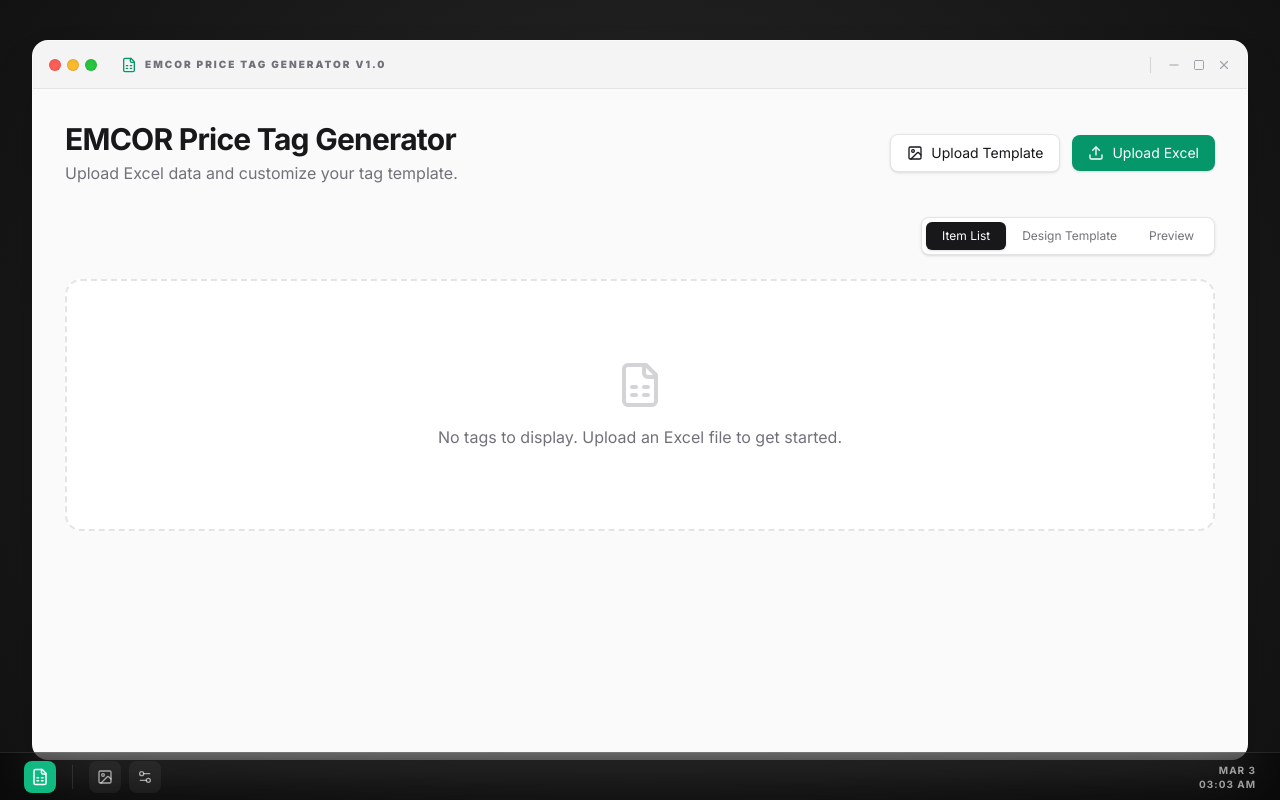
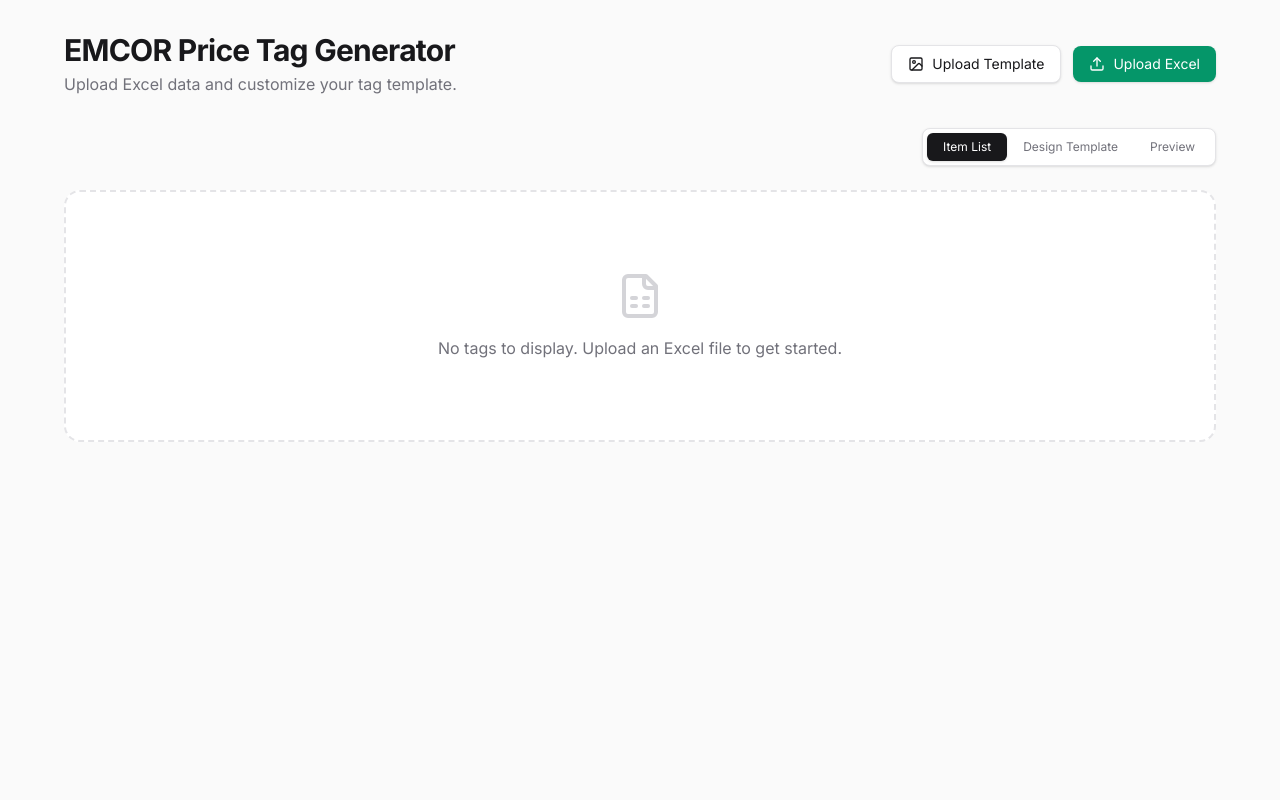
Before and after one commit to CJ-2025/emem, a React (Vite) app: page / in a window 1280 px wide. Built offline with nearby package versions, Linux system fonts and the light colour scheme.

Commit message:
feat: Refactor App component for print optimization
Removes unnecessary styling and container elements that interfere with print rendering. This ensures the price tags are generated correctly on A4 sheets.

```diff
--- a/src/App.tsx
+++ b/src/App.tsx
@@ -515,41 +515,14 @@
   const selectedField = fieldConfigs.find(f => f.id === selectedFieldId);
 
   return (
-    <div className="min-h-screen bg-[#121212] bg-[radial-gradient(circle_at_50%_50%,#2a2a2a_0%,#121212_100%)] p-4 md:p-8 font-sans text-zinc-900 flex items-center justify-center overflow-hidden print:bg-white print:p-0">
-      {/* Window Container */}
-      <div className="w-full max-w-7xl h-[90vh] bg-zinc-50 rounded-2xl shadow-2xl border border-white/10 flex flex-col overflow-hidden animate-in fade-in zoom-in duration-500 print:h-auto print:rounded-none print:shadow-none print:border-none print:block">
-        {/* Title Bar */}
-        <div className="h-12 bg-zinc-100 border-b border-zinc-200 flex items-center justify-between px-4 shrink-0 select-none print:hidden">
-          <div className="flex items-center gap-2">
-            <div className="flex gap-1.5">
-              <div className="w-3 h-3 rounded-full bg-[#ff5f57] border border-black/10 shadow-inner" />
-              <div className="w-3 h-3 rounded-full bg-[#febc2e] border border-black/10 shadow-inner" />
-              <div className="w-3 h-3 rounded-full bg-[#28c840] border border-black/10 shadow-inner" />
-            </div>
-            <div className="ml-4 flex items-center gap-2">
-              <FileSpreadsheet size={16} className="text-emerald-600" />
-              <span className="text-[10px] font-black text-zinc-500 uppercase tracking-[0.2em]">EMCOR Price Tag Generator v1.0</span>
-            </div>
-          </div>
-          <div className="flex items-center gap-4">
-             <div className="h-4 w-[1px] bg-zinc-300" />
-             <div className="flex items-center gap-3 text-zinc-400">
-               <Minus size={14} className="hover:text-zinc-600 transition-colors cursor-pointer" />
-               <Square size={12} className="hover:text-zinc-600 transition-colors cursor-pointer" />
-               <X size={14} className="hover:text-red-500 transition-colors cursor-pointer" />
-             </div>
-          </div>
+    <div className="min-h-screen bg-zinc-50 p-4 md:p-8 font-sans text-zinc-900 print:bg-white print:p-0">
+      {/* Header */}
+      <header className="max-w-6xl mx-auto mb-8 flex flex-col md:flex-row md:items-center justify-between gap-4 print:hidden">
+        <div>
+          <h1 className="text-3xl font-bold tracking-tight text-zinc-900">EMCOR Price Tag Generator</h1>
+          <p className="text-zinc-500 mt-1">Upload Excel data and customize your tag template.</p>
         </div>
-
-        {/* Window Content */}
-        <div className="flex-1 overflow-auto p-6 md:p-8 print:p-0 print:overflow-visible">
-          {/* Header */}
-          <header className="mb-8 flex flex-col md:flex-row md:items-center justify-between gap-4 print:hidden">
-            <div>
-              <h1 className="text-3xl font-bold tracking-tight text-zinc-900">EMCOR Price Tag Generator</h1>
-              <p className="text-zinc-500 mt-1">Upload Excel data and customize your tag template.</p>
-            </div>
-            <div className="flex items-center gap-3">
+        <div className="flex items-center gap-3">
           <button
             onClick={() => templateInputRef.current?.click()}
             className="flex items-center gap-2 px-4 py-2 bg-white border border-zinc-200 rounded-lg hover:bg-zinc-50 transition-colors text-sm font-medium shadow-sm"
@@ -579,7 +552,7 @@
       </header>
 
       {/* Controls */}
-      <div className="mb-6 flex flex-col gap-4 print:hidden">
+      <div className="max-w-6xl mx-auto mb-6 flex flex-col gap-4 print:hidden">
         <div className="flex items-center justify-between">
           <div className="flex items-center gap-2">
             {tags.length > 0 && (
@@ -646,7 +619,7 @@
       </div>
 
       {/* Main Content Area */}
-      <main>
+      <main className="max-w-6xl mx-auto">
         {viewMode === 'list' ? (
           tags.length === 0 ? (
             <div className="flex flex-col items-center justify-center py-20 border-2 border-dashed border-zinc-200 rounded-2xl bg-white print:hidden">
@@ -1162,32 +1135,6 @@
           .print-hidden { display: none !important; }
         }
       `}} />
-        </div>
-      </div>
-
-      {/* Taskbar */}
-      <div className="absolute bottom-0 left-0 right-0 h-12 bg-black/40 backdrop-blur-xl border-t border-white/10 flex items-center justify-between px-6 print:hidden">
-        <div className="flex items-center gap-4">
-          <div className="w-8 h-8 rounded-lg bg-emerald-500 flex items-center justify-center shadow-lg hover:scale-110 transition-transform cursor-pointer">
-            <FileSpreadsheet size={18} className="text-white" />
-          </div>
-          <div className="h-6 w-[1px] bg-white/10" />
-          <div className="flex items-center gap-2">
-            <div className="w-8 h-8 rounded-lg bg-white/5 flex items-center justify-center hover:bg-white/10 transition-colors cursor-pointer">
-              <ImageIcon size={16} className="text-white/60" />
-            </div>
-            <div className="w-8 h-8 rounded-lg bg-white/5 flex items-center justify-center hover:bg-white/10 transition-colors cursor-pointer">
-              <Settings2 size={16} className="text-white/60" />
-            </div>
-          </div>
-        </div>
-        <div className="flex items-center gap-4 text-[10px] font-bold text-white/60 uppercase tracking-widest">
-          <div className="flex flex-col items-end leading-none">
-            <span>{new Date().toLocaleDateString([], { month: 'short', day: 'numeric' })}</span>
-            <span className="mt-1">{new Date().toLocaleTimeString([], { hour: '2-digit', minute: '2-digit' })}</span>
-          </div>
-        </div>
-      </div>
     </div>
   );
 }
```
